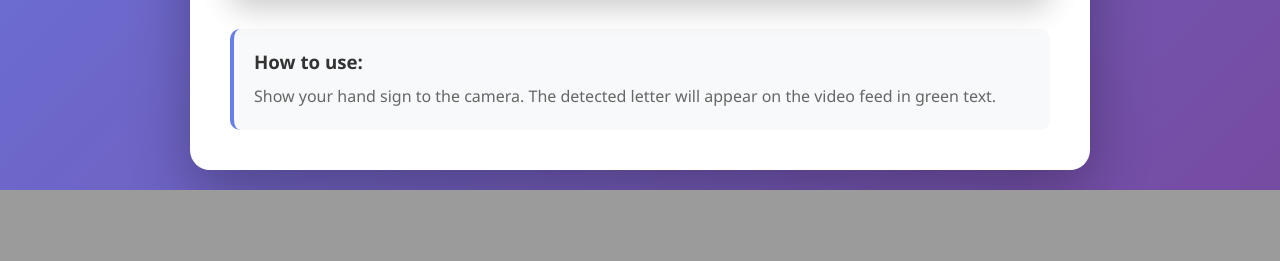
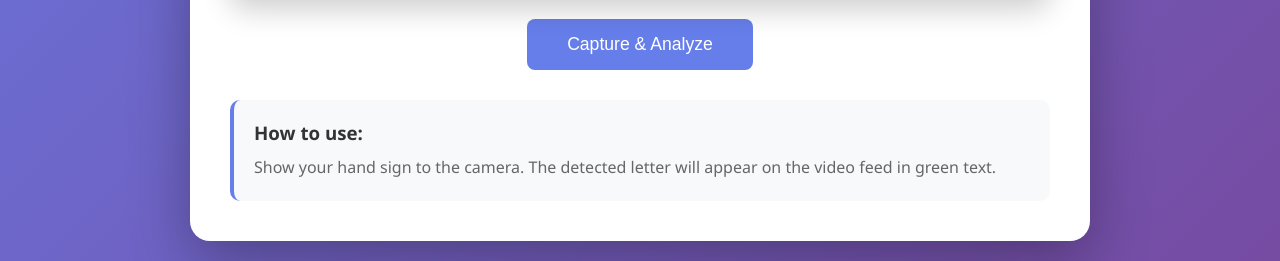
Before and after one commit to rachit9876/SignLang, a Flask app: page / in a window 1280 px wide. Shown: the part 858-1119 px from the top of the page. Before the commit the page ends 1048 px from the top, so only its background shows below. Run offline with Flask 3, Linux system fonts and the light colour scheme; parts of the project's set-up code (start-up, migrations or seed data) failed here and were passed over.

Commit message:
Add capture and analysis feature for hand sign detection
Introduced a new /capture endpoint in app.py to capture a frame, analyze hand signs, and return prediction probabilities. Updated index.html to add a 'Capture & Analyze' button and a debug info section to display detailed prediction results. Increased hand detection and tracking confidence thresholds for improved accuracy. Added asl_preview.jpg image.

```diff
--- a/app.py
+++ b/app.py
@@ -2,14 +2,14 @@ import pickle
 import cv2
 import mediapipe as mp
 import numpy as np
-from flask import Flask, render_template, Response, request
+from flask import Flask, render_template, Response, request, jsonify
 
 app = Flask(__name__)
 
 model = pickle.load(open('./model.p', 'rb'))['model']
 mp_hands = mp.solutions.hands
 mp_drawing = mp.solutions.drawing_utils
-hands = mp_hands.Hands(static_image_mode=False, min_detection_confidence=0.3)
+hands = mp_hands.Hands(static_image_mode=False, min_detection_confidence=0.7, min_tracking_confidence=0.5)
 
 def generate_frames(camera_id=0):
     cap = cv2.VideoCapture(camera_id)
@@ -35,7 +35,9 @@ def generate_frames(camera_id=0):
                     data_aux.append(lm.y - min(y_))
 
                 prediction = model.predict([np.asarray(data_aux)])
-                cv2.putText(frame, str(prediction[0]), (10, 50), cv2.FONT_HERSHEY_SIMPLEX, 1.3, (0, 255, 0), 3)
+                proba = model.predict_proba([np.asarray(data_aux)])[0]
+                confidence = max(proba) * 100
+                cv2.putText(frame, f"{prediction[0]} ({confidence:.0f}%)", (10, 50), cv2.FONT_HERSHEY_SIMPLEX, 1.3, (0, 255, 0), 3)
 
         ret, buffer = cv2.imencode('.jpg', frame)
         frame = buffer.tobytes()
@@ -53,5 +55,41 @@ def video_feed():
     camera_id = request.args.get('camera', default=0, type=int)
     return Response(generate_frames(camera_id), mimetype='multipart/x-mixed-replace; boundary=frame')
 
+@app.route('/capture')
+def capture():
+    camera_id = request.args.get('camera', default=0, type=int)
+    cap = cv2.VideoCapture(camera_id)
+    ret, frame = cap.read()
+    cap.release()
+
+    if not ret:
+        return jsonify({'message': 'Failed to capture frame'})
+
+    frame = cv2.flip(frame, 1)
+    frame_rgb = cv2.cvtColor(frame, cv2.COLOR_BGR2RGB)
+    results = hands.process(frame_rgb)
+
+    if results.multi_hand_landmarks:
+        hand_landmarks = results.multi_hand_landmarks[0]
+        data_aux = []
+        x_ = [lm.x for lm in hand_landmarks.landmark]
+        y_ = [lm.y for lm in hand_landmarks.landmark]
+
+        for lm in hand_landmarks.landmark:
+            data_aux.append(lm.x - min(x_))
+            data_aux.append(lm.y - min(y_))
+
+        prediction = model.predict([np.asarray(data_aux)])
+        proba = model.predict_proba([np.asarray(data_aux)])[0]
+
+        classes = model.classes_
+        results_text = f"Predicted: {prediction[0]}<br><br>All probabilities:<br>"
+        for cls, prob in sorted(zip(classes, proba), key=lambda x: x[1], reverse=True):
+            results_text += f"{cls}: {prob*100:.1f}%<br>"
+
+        return jsonify({'message': results_text})
+    else:
+        return jsonify({'message': 'No hand detected'})
+
 if __name__ == '__main__':
     app.run(debug=True)
--- a/templates/index.html
+++ b/templates/index.html
@@ -74,6 +74,30 @@
             background: white;
             cursor: pointer;
         }
+        .capture-btn {
+            margin-top: 20px;
+            text-align: center;
+        }
+        .capture-btn button {
+            padding: 15px 40px;
+            font-size: 1.1em;
+            background: #667eea;
+            color: white;
+            border: none;
+            border-radius: 8px;
+            cursor: pointer;
+        }
+        .capture-btn button:hover {
+            background: #764ba2;
+        }
+        #debugInfo {
+            margin-top: 20px;
+            padding: 15px;
+            background: #f0f0f0;
+            border-radius: 8px;
+            font-family: monospace;
+            display: none;
+        }
     </style>
 </head>
 <body>
@@ -94,6 +118,12 @@
             <img src="{{ url_for('video_feed') }}" alt="Video Feed">
         </div>
 
+        <div class="capture-btn">
+            <button onclick="captureFrame()">Capture & Analyze</button>
+        </div>
+
+        <div id="debugInfo"></div>
+
         <div class="info">
             <h3>How to use:</h3>
             <p>Show your hand sign to the camera. The detected letter will appear on the video feed in green text.</p>
@@ -105,6 +135,17 @@
             const img = document.querySelector('.video-container img');
             img.src = `/video_feed?camera=${cameraId}`;
         }
+
+        function captureFrame() {
+            const cameraId = document.getElementById('cameraSelect').value;
+            fetch(`/capture?camera=${cameraId}`)
+                .then(response => response.json())
+                .then(data => {
+                    const debugDiv = document.getElementById('debugInfo');
+                    debugDiv.style.display = 'block';
+                    debugDiv.innerHTML = `<strong>Analysis:</strong><br>${data.message}`;
+                });
+        }
     </script>
 </body>
 </html>
```
Also changed, not shown: imgs/asl_preview.jpg (added).
